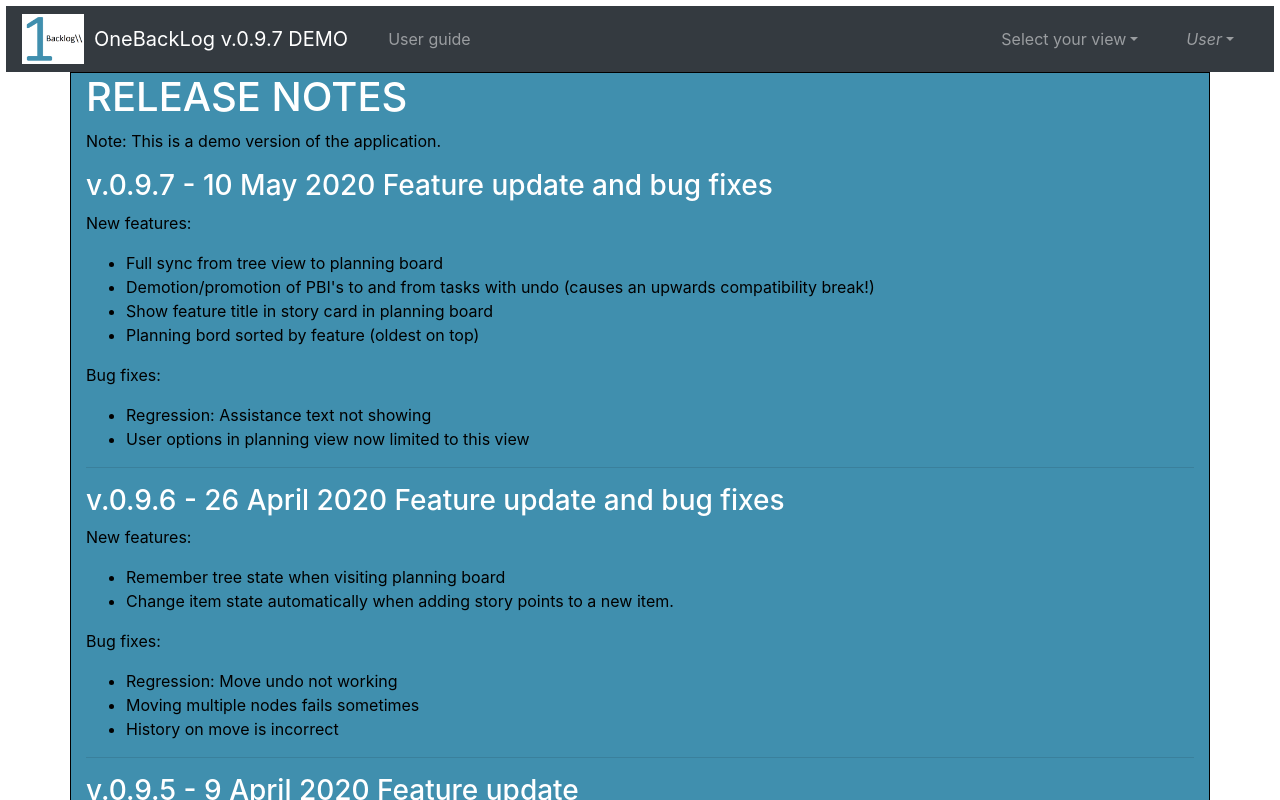
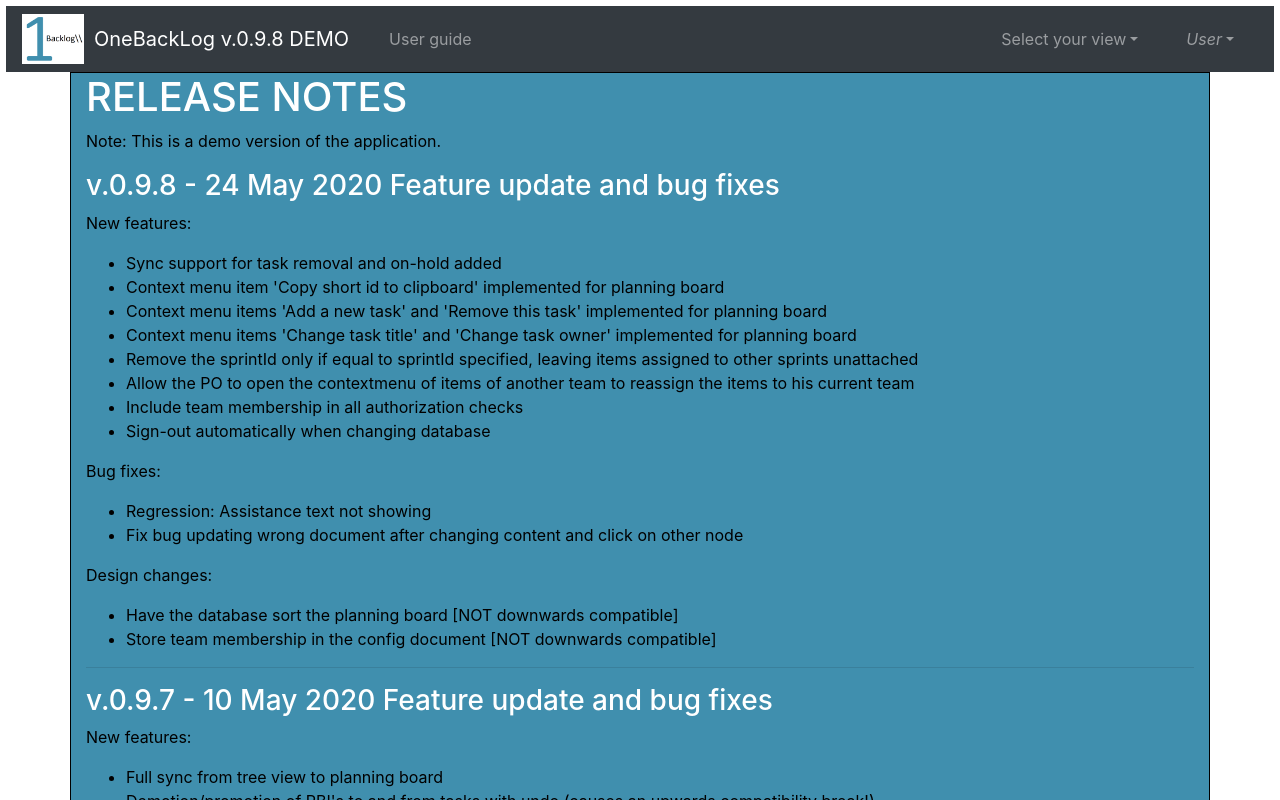
Before and after one commit to ErikVerheul/OneBacklog, a Vue app: page /rel-notes in a window 1280 px wide. Shown: the top 800 px of the page. Built offline with nearby package versions, Linux system fonts and the light colour scheme.

Commit message:
Prepare for release

```diff
--- a/src/components/header/header.js
+++ b/src/components/header/header.js
@@ -13,7 +13,7 @@ function created() {
 
 function data() {
     return {
-        appVersion: "OneBackLog v.0.9.7",
+        appVersion: "OneBackLog v.0.9.8",
         oldPassword: "",
         newPassword1: "",
         newPassword2: "",
--- a/src/components/rel-notes/rel-notes.vue
+++ b/src/components/rel-notes/rel-notes.vue
@@ -6,6 +6,29 @@
 			<b-col cols="12" class="left-column">
 				<h1>RELEASE NOTES</h1>
 				<p v-if=this.$store.state.demo>Note: This is a demo version of the application.</p>
+				<h3>v.0.9.8 - 24 May 2020 Feature update and bug fixes</h3>
+				<p>New features:</p>
+				<ul>
+					<li>Sync support for task removal and on-hold added</li>
+					<li>Context menu item 'Copy short id to clipboard' implemented for planning board</li>
+					<li>Context menu items 'Add a new task' and 'Remove this task' implemented for planning board</li>
+					<li>Context menu items 'Change task title' and 'Change task owner' implemented for planning board</li>
+					<li>Remove the sprintId only if equal to sprintId specified, leaving items assigned to other sprints unattached</li>
+					<li>Allow the PO to open the contextmenu of items of another team to reassign the items to his current team</li>
+					<li>Include team membership in all authorization checks</li>
+					<li>Sign-out automatically when changing database</li>
+				</ul>
+				<p>Bug fixes:</p>
+				<ul>
+					<li>Regression: Assistance text not showing</li>
+					<li>Fix bug updating wrong document after changing content and click on other node</li>
+				</ul>
+				<p>Design changes:</p>
+				<ul>
+					<li>Have the database sort the planning board [NOT downwards compatible]</li>
+					<li>Store team membership in the config document [NOT downwards compatible]</li>
+				</ul>
+				<hr>
 				<h3>v.0.9.7 - 10 May 2020 Feature update and bug fixes</h3>
 				<p>New features:</p>
 				<ul>
```
Also changed, not shown: planning-board.png, src/components/userguide/planning-board.png.
